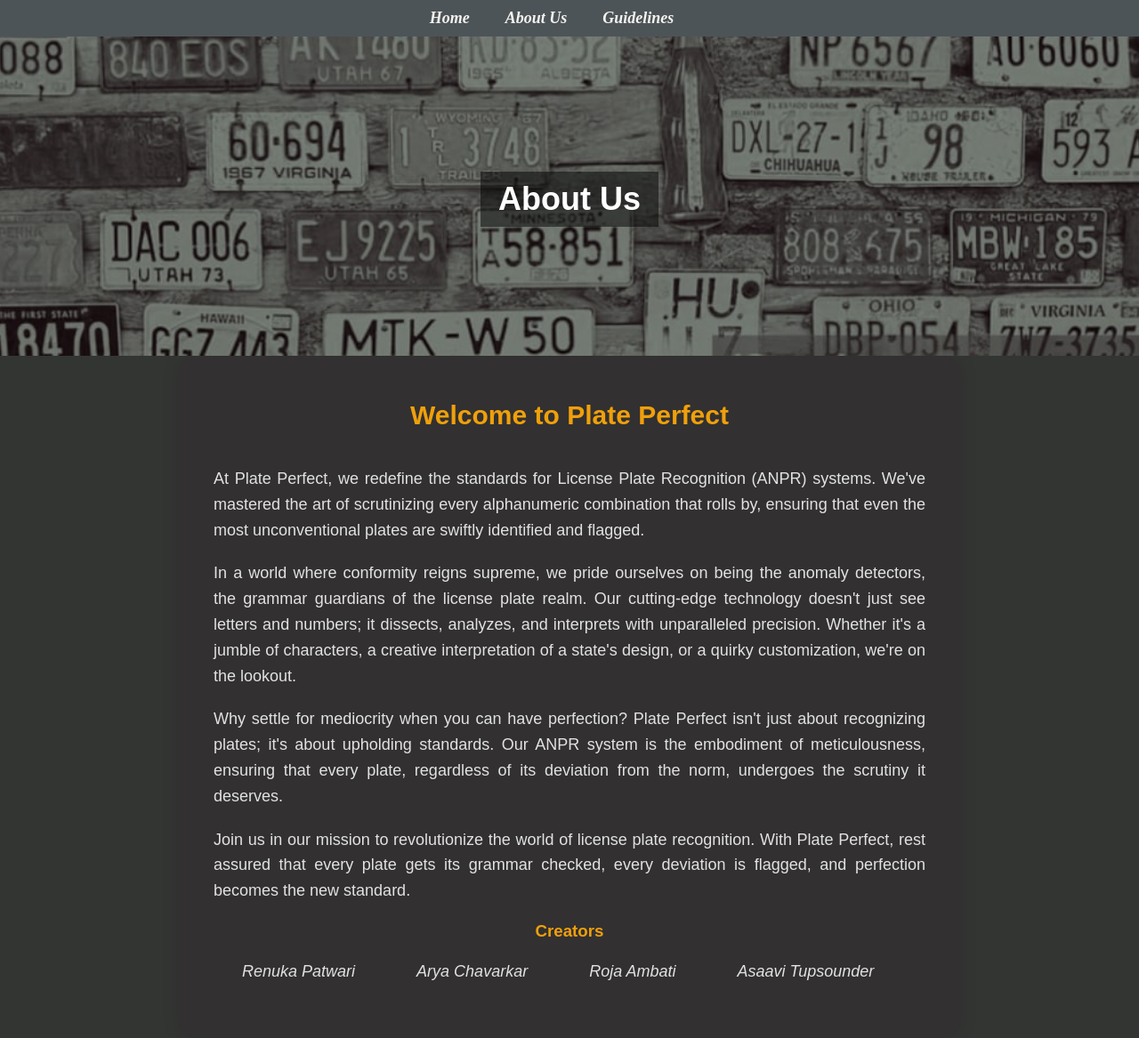
After one commit to itsRenuka22/plate-perfect, a Flask app: page /static/about.html in a window 1280 px wide. The commit adds this page. Shown: the whole page at 89% size. Run offline with Flask 3, Linux system fonts and the light colour scheme.

Commit message:
Modifications to UI and Vid Detection

```diff
--- a/app.py
+++ b/app.py
@@ -1,16 +1,17 @@
 import os
 import shutil
 from ultralytics import YOLO
+from datetime import datetime
 from flask import Flask, request, render_template, send_from_directory
 from werkzeug.utils import secure_filename
 from flask_mail import Mail, Message
-from helper import is_valid_number_plate, detect_text_vision_api
+from helper import is_valid_number_plate, detect_text_vision_api, is_similar_ocr_result
 
 app = Flask(__name__)
 
 UPLOAD_FOLDER = 'uploads'   #------ Path to your upload folder ------------
 DISTINCT_OCR_FOLDER = 'distinct_ocr' #------ Path to your distinct_ocr folder ------------
-ALLOWED_EXTENSIONS = {'jpg', 'jpeg', 'png', 'mp4'}
+ALLOWED_EXTENSIONS = {'jpg', 'jpeg', 'png', 'mp4', 'webm'}
 
 app.config['UPLOAD_FOLDER'] = UPLOAD_FOLDER
 
@@ -47,10 +48,14 @@ mail = Mail(app)
 
 # Function to send email alert
 def send_email_alert(filename, ocr_result):
-    msg = Message('Invalid License Plate Detected',
+    timestamp = datetime.now().strftime("%Y-%m-%d %H:%M:%S")
+
+    msg = Message(f"Alert🚨🚨: Invalid license plate detected at {timestamp}",
                   sender='mainprojanpr@gmail.com',
                   recipients=['patwarirenuka22@gmail.com', 'asaavi30@gmail.com', 'roja.ambati20@gmail.com', 'aryachavarkar390@gmail.com', 'arichavarkar90@gmail.com'])  # Enter the recipient email address
-    msg.body = f"An invalid License Plate is detected: {ocr_result}"
+    msg.body = (f"This is to notify that an invalid license plate was detected at {timestamp} bearing the following inscription: "
+        f"{ocr_result}. Attached is the image of the non-standard license plate.\n\n"
+        "Regards,\nPlate Perfect Team")
 
     with app.open_resource(filename) as attachment:
         msg.attach(filename, 'image/png', attachment.read())
@@ -92,7 +97,7 @@ def upload_file():
                     is_valid = is_valid_number_plate(ocr_result)
                     result.append({'filename': filename, 'ocr_result': ocr_result, 'is_valid': is_valid})
                 #result = [{'filename': filename, 'ocr_result': ocr_result, 'is_valid': is_valid}]
-            elif filename.endswith('mp4'):
+            elif filename.endswith(('mp4', 'webm')):
                 ocr_results = process_video(file_path)
                 result = []
                 for filename, ocr_result in ocr_results.items():
@@ -121,7 +126,7 @@ def process_image(file_path):
     results = yolo_model.predict(source=file_path, conf=0.7, iou=0.7, save=True, save_conf=True, save_txt=True, save_crop=True)
 
     # Move the predict directory
-    #shutil.move("/home/user/Public/Projects/BE_FinalProject/MZK-ANPR/Automatic-License-Plate-Recognition-using-YOLOv8/runs/detect/predict", "/home/user/Public/Projects/PlatePerfect/runs/detect/predict")
+    shutil.move("/home/user/Public/Projects/BE_FinalProject/MZK-ANPR/Automatic-License-Plate-Recognition-using-YOLOv8/runs/detect/predict", "/home/user/Public/Projects/PlatePerfect/runs/detect/predict")
 
     # Perform OCR on images in the directory and save results in a dictionary
     ocr_results_dict = {}
@@ -187,7 +192,7 @@ def process_video(video_path):
     results = yolo_model.track(source=video_path, conf=0.7, iou=0.7, save=True, save_conf=True, save_txt=True, save_crop=True)
 
     # Move the track directory
-    #shutil.move("/home/user/Public/Projects/BE_FinalProject/MZK-ANPR/Automatic-License-Plate-Recognition-using-YOLOv8/runs/detect/track", "/home/user/Public/Projects/PlatePerfect/runs/track")
+    shutil.move("/home/user/Public/Projects/BE_FinalProject/MZK-ANPR/Automatic-License-Plate-Recognition-using-YOLOv8/runs/detect/track", "/home/user/Public/Projects/PlatePerfect/runs/track")
 
     # Dictionary to store the highest confidence for each license plate ID
     highest_confidence_per_plate = {}
@@ -245,7 +250,12 @@ def process_video(video_path):
     # Filter out duplicate OCR results and store distinct ones in a new dictionary
     distinct_ocr_results = {}
     for filename, ocr_result in ocr_results_dict.items():
-        if ocr_result not in distinct_ocr_results.values():
+        is_similar = False
+        for existing_filename, existing_ocr_result in distinct_ocr_results.items():
+            if is_similar_ocr_result(ocr_result, existing_ocr_result):
+                is_similar = True
+                break
+        if not is_similar:
             distinct_ocr_results[filename] = ocr_result
 
     # Create distinct_ocr folder if it doesn't exist
--- /dev/null
+++ b/static/about.html
@@ -0,0 +1,163 @@
+<!DOCTYPE html>
+<html lang="en">
+<head>
+    <meta charset="UTF-8">
+    <meta name="viewport" content="width=device-width, initial-scale=1.0">
+    <title>About Plate Perfect</title>
+    <style>
+        /* General Styles */
+        body {
+            font-family: Arial, sans-serif;
+            background-color: #333533;
+            color: #333;
+            margin: 0;
+            padding: 0;
+            display: flex;
+            justify-content: center;
+            align-items: center;
+            min-height: 100vh; /* Ensure full viewport height */
+            position: relative;
+        }
+
+        /* Cover Image Styles */
+        .cover-image {
+            position: absolute;
+            top: 0;
+            left: 0;
+            width: 100%;
+            height: 50vh; /* Adjust height as needed */
+            object-fit: cover;
+            overflow: hidden;
+        }
+        .cover-image img {
+            width: 100%;
+            height: 100%;
+            object-fit: cover;
+        }
+        .cover-image h1 {
+            position: absolute;
+            top: 50%;
+            left: 50%;
+            transform: translate(-50%, -50%);
+            z-index: 1;
+            color: #fff; /* Light heading color */
+            text-align: center;
+            padding: 10px 20px; /* Add padding */
+            background-color: rgba(0, 0, 0, 0.5); /* Semi-transparent black background */
+            font-family: 'Merriweather Sans', sans-serif; /* Use a fallback font */
+            font-weight: 700; /* Bold */
+        }
+        .cover-image:before {
+            content: '';
+            position: absolute;
+            top: 0;
+            left: 0;
+            width: 100%;
+            height: 100%;
+            background-color: rgba(0, 0, 0, 0.5); /* Dark overlay */
+        }
+
+
+        /* Container Styles */
+        .container {
+            max-width: 800px;
+            padding: 40px;
+            text-align: justify;
+            background-color: #323031;
+            border-radius: 20px; /* Rounded corners */
+            box-shadow: 0 0 20px rgba(0, 0, 0, 0.1); /* Light shadow */
+            margin: 50vh auto 0; /* Position container below cover image */
+        }
+
+        /* Heading Styles */
+        h1 {
+            color: #f4f3ee;
+            text-align: center;
+            margin-bottom: 30px; /* Added margin below heading */
+            font-size: 36px; /* Increased font size */
+            font-weight: bold; /* Bold font weight */
+        }
+        h2 {
+            color: #EFA00B; /* Light heading color */
+            text-align: center;
+            font-size: 30px; /* Reduced font size */
+            margin-bottom: 40px; /* Added margin to separate it from the button */
+            margin-top: 10px;
+        }
+        h3 {
+            color: #EFA00B; /* Dark color for headings */
+            margin-top: 20px;
+            text-align: center;
+        }
+
+        /* Paragraph Styles */
+        p {
+            color: #E2E2E2;
+            margin-bottom: 20px;
+            margin-top: 20px; /* Added margin to push paragraphs down */
+            line-height: 1.6; /* Improved readability with increased line height */
+            font-size: 18px; /* Increased font size */
+        }
+
+        /* Navigation bar styles */
+        @import url('https://fonts.googleapis.com/css2?family=Lora:ital,wght@0,400..700;1,400..700&family=Montserrat:ital,wght@1,600&display=swap');
+        .navbar {
+            background-color: #4D5458; /* Dark background color */
+            padding: 10px 0; /* Adjust padding as needed */
+            text-align: center;
+            position: fixed; /* Fixed position */
+            width: 100%; /* Full width */
+            top: 0; /* Align to the top */
+            z-index: 1000; /* Ensure it's on top of other content */
+            display: flex; /* Use flexbox for layout */
+            justify-content: center; /* Align links to the left */
+            align-items: center; /* Center vertically */
+            font-family: "Lora", serif;
+            font-optical-sizing: auto;
+            font-weight: 600;
+            font-style: italic;
+        }
+        .navbar a {
+            color: #f4f3ee; /* Light text color */
+            text-decoration: none; /* Remove underline */
+            margin-right: 40px; /* Adjust spacing between links */
+            font-size: 18px; /* Adjust font size */
+        }
+        .navbar a:hover {
+            color: #5783db; /* Darker color on hover */
+        }
+    </style>
+</head>
+<body>
+    <!-- Navigation bar -->
+    <div class="navbar">
+        <a href="/">Home</a>
+        <a href="static/about.html">About Us</a>
+        <a href="guidelines.html">Guidelines</a>
+    </div>
+
+    <!-- Cover Image -->
+    <div class="cover-image">
+        <img src="BgBlur.jpeg" alt="Cover Image">
+        <h1>About Us</h1>
+    </div>
+
+    <div class="container">
+        <h2>Welcome to Plate Perfect</h2>
+        <p>At Plate Perfect, we redefine the standards for License Plate Recognition (ANPR) systems. We've mastered the art of scrutinizing every alphanumeric combination that rolls by, ensuring that even the most unconventional plates are swiftly identified and flagged.</p>
+
+        <p>In a world where conformity reigns supreme, we pride ourselves on being the anomaly detectors, the grammar guardians of the license plate realm. Our cutting-edge technology doesn't just see letters and numbers; it dissects, analyzes, and interprets with unparalleled precision. Whether it's a jumble of characters, a creative interpretation of a state's design, or a quirky customization, we're on the lookout.</p>
+
+        <p>Why settle for mediocrity when you can have perfection? Plate Perfect isn't just about recognizing plates; it's about upholding standards. Our ANPR system is the embodiment of meticulousness, ensuring that every plate, regardless of its deviation from the norm, undergoes the scrutiny it deserves.</p>
+
+        <p>Join us in our mission to revolutionize the world of license plate recognition. With Plate Perfect, rest assured that every plate gets its grammar checked, every deviation is flagged, and perfection becomes the new standard.</p>
+
+        <h3>Creators</h3>
+        <p style="font-style: italic;"><span style="margin: 0 32px;">Renuka Patwari</span>
+                                        <span style="margin: 0 32px;">Arya Chavarkar</span>
+                                        <span style="margin: 0 32px;">Roja Ambati</span>
+                                        <span style="margin: 0 32px;">Asaavi Tupsounder</span> </p>
+
+    </div>
+</body>
+</html>
```
Also changed, not shown: helper.py (+19 -0 lines), static/guidelines.html (added, +142 -0 lines), templates/index.html (+107 -7 lines), templates/result.html (+54 -7 lines), images/invalidANPR_vid_response.png (added), images/properANPR1_response.jpg (added), images/properANPR2_response.jpg (added), images/testimg2_response.jpeg (added), images/video2_trim_input.png (added), images/video2_trim_response.png (added), result_images/AboutUsPage.png (added), result_images/GuidelinesPage.png (added), result_images/HomePage.png (added), 1 other file.
